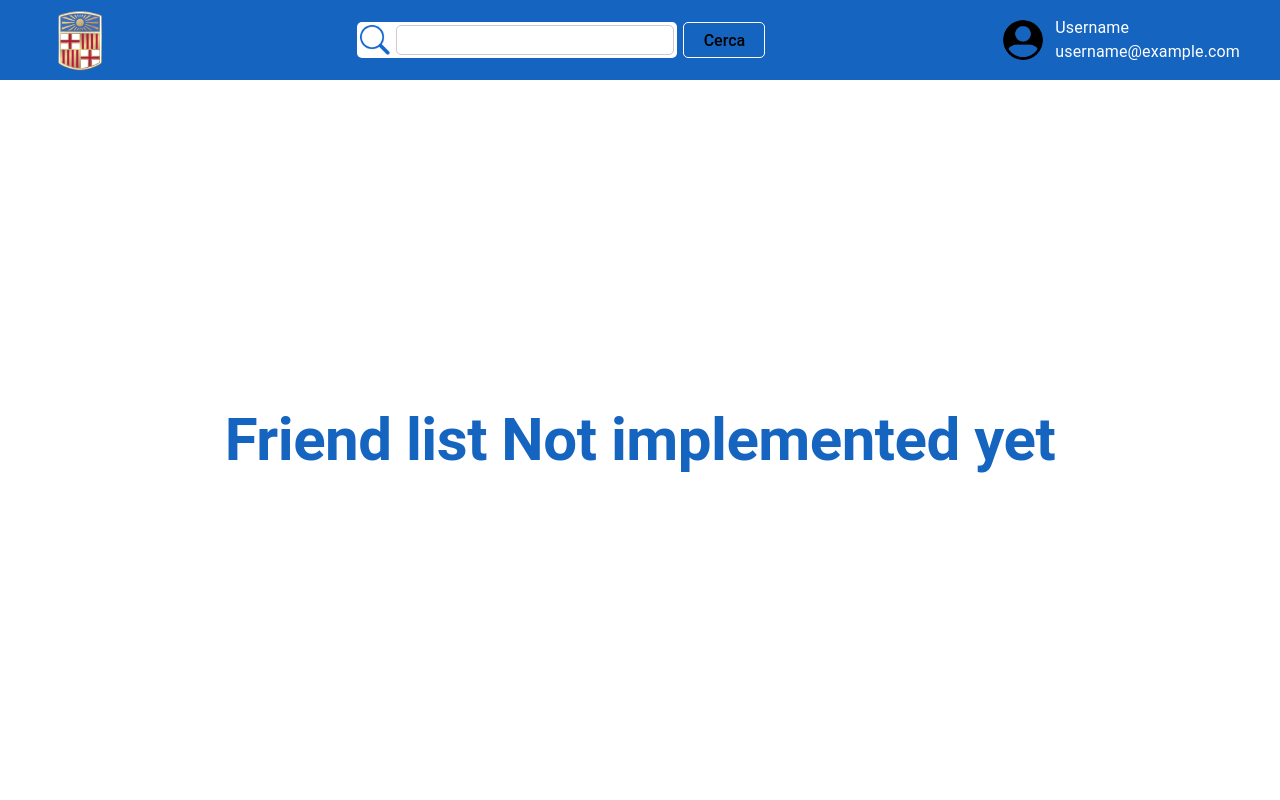
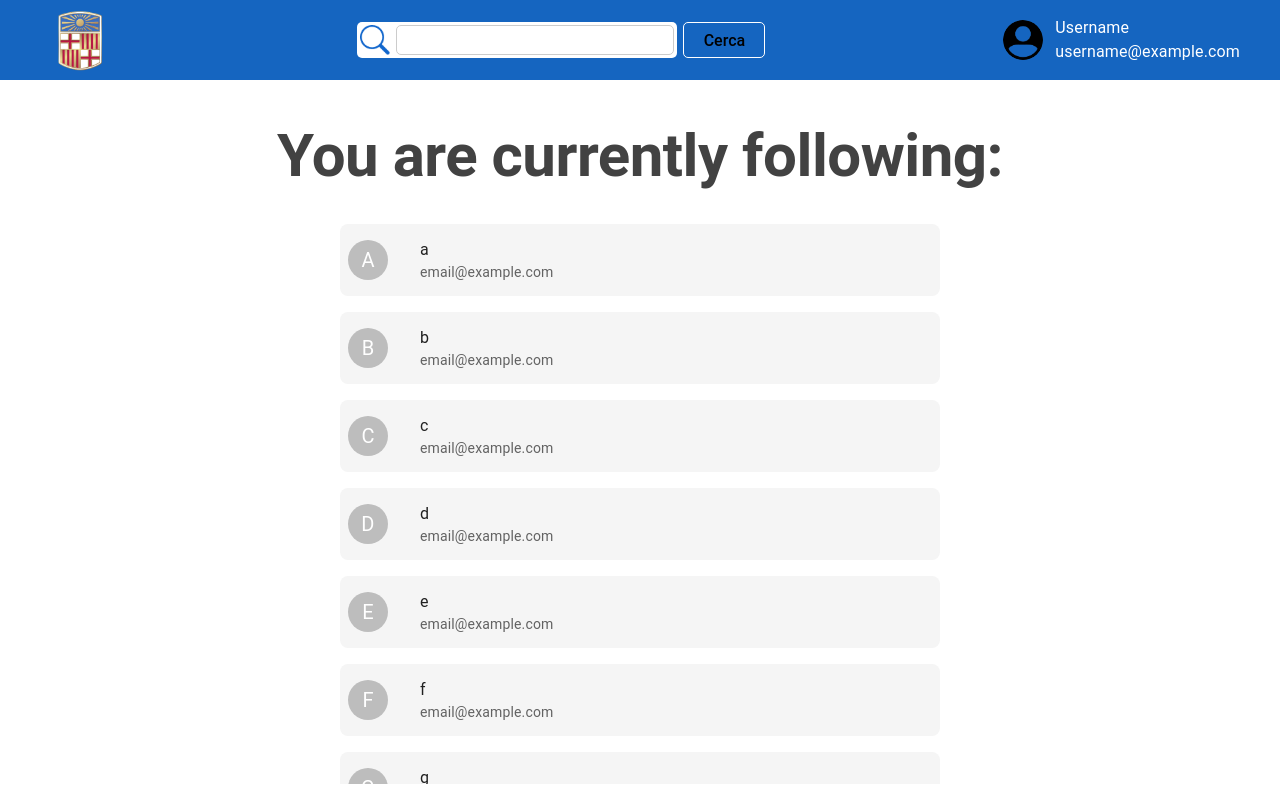
Before and after one commit to UB-ES-2024-C2/UB_Reads, a React (Vite) app in the folder UBReads_frontend/: page /following in a window 1280 px wide. Built offline with nearby package versions, Linux system fonts and the light colour scheme; no server answers; sample sign-in values are in the browser's storage.

Commit message:
Llista d'usuaris seguits i routing acabat

```diff
--- /dev/null
+++ b/UBReads_frontend/src/components/views/userList.jsx
@@ -0,0 +1,43 @@
+import React from "react";
+import { ListItem, ListItemAvatar, ListItemText, Avatar } from "@mui/material";
+import Box from "@mui/material/Box";
+import {grey} from "@mui/material/colors";
+
+const UserList = ({ users }) => {
+  return (
+    <Box
+      sx={{
+        display: "flex",
+        flexDirection: "column",
+        gap: 2, // Adds spacing between list items
+      }}
+    >
+      {users.map((user) => (
+        <ListItem
+          key={user.id}
+          sx={{
+            display: "flex",
+            flexDirection: "row", // Ensure avatar and text are in a row
+            alignItems: "center", // Align items vertically in the center
+            width: "100%", // Take full width of the container
+            padding: 1, // Add padding to the list item
+            backgroundColor: grey[100], // Optional: Add slight background for each item
+            borderRadius: 2, // Add rounded corners
+          }}
+        >
+          <ListItemAvatar>
+            <Avatar>{user.username.charAt(0).toUpperCase()}</Avatar>
+          </ListItemAvatar>
+          <ListItemText
+            primary={user.username}
+            secondary={user.email}
+            sx={{ marginLeft: 2 }} // Add spacing between avatar and text
+          />
+        </ListItem>
+      ))}
+    </Box>
+  );
+};
+
+
+export default UserList;
--- a/UBReads_frontend/src/followingList.jsx
+++ b/UBReads_frontend/src/followingList.jsx
@@ -1,19 +1,72 @@
-import {NavBar} from "./navbar";
-import {Typography} from "@mui/material";
-import {blue} from "@mui/material/colors";
-import {Container} from "@mui/system";
+import { NavBar } from "./navbar";
+import { Container } from "@mui/system";
 import React from "react";
+import UserList from "./components/views/userList";
+import { grey } from "@mui/material/colors";
+import { Typography } from "@mui/material";
+import Box from "@mui/material/Box";
 
 export const FollowingList = () => {
+  const getUsers = () => {
+    // TODO: Update function once backend is working
+    return Array.from({ length: 15 }, (_, x) => ({
+      id: x,
+      username: String.fromCharCode(x + 97),
+      email: "email@example.com",
+    }));
+  };
+
+  const users = getUsers();
+
   return (
-    <Container disableGutters className="home-container" maxWidth="false">
-        <NavBar/>
-        <div id="home-content-container">
-          <Typography variant="h2" align="center" sx={{ fontWeight: 'bold', color: blue[800], alignSelf: 'center', justifySelf: 'center' }}>
-            Friend list
-            Not implemented yet
-          </Typography>
-        </div>
-      </Container>
+    <Container
+      disableGutters
+      className="home-container"
+      maxWidth="false"
+      sx={{
+        height: "100vh",
+        display: "flex",
+        flexDirection: "column",
+        overflow: "hidden", // Prevent vertical scrolling
+      }}
+    >
+      <NavBar />
+      <Box sx={{ mt: 5, flexShrink: 0 }}>
+        <Typography
+          variant="h2"
+          align="center"
+          sx={{
+            fontWeight: "bold",
+            color: grey[800],
+          }}
+        >
+          You are currently following:
+        </Typography>
+      </Box>
+      <Box
+        sx={{
+          flex: 1,
+          display: "flex",
+          flexDirection: "column",
+          alignItems: "center",
+          justifyContent: "flex-start",
+          mt: 4, // Adds space between the text and the list
+        }}
+      >
+        <Box
+          sx={{
+            width: "90%",
+            maxWidth: "600px", // Restricts the list width
+            maxHeight: "70vh", // Limits the list height
+            overflowY: "auto", // Makes the list scrollable if needed
+            display: "flex",
+            flexDirection: "column",
+            gap: 2, // Adds spacing between items
+          }}
+        >
+          <UserList users={users} />
+        </Box>
+      </Box>
+    </Container>
   );
-}
+};
```
